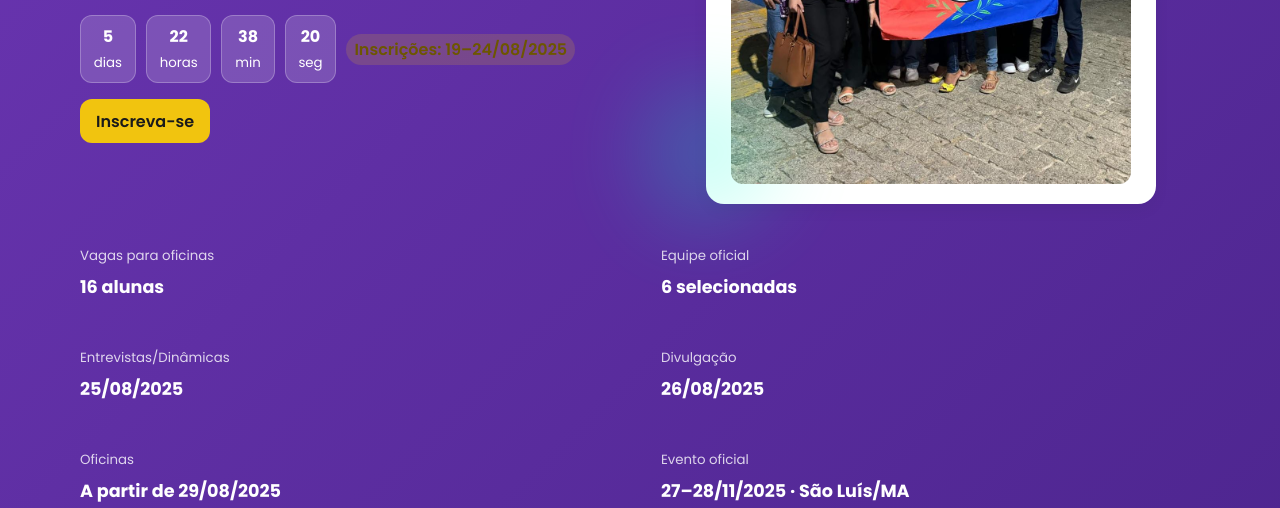
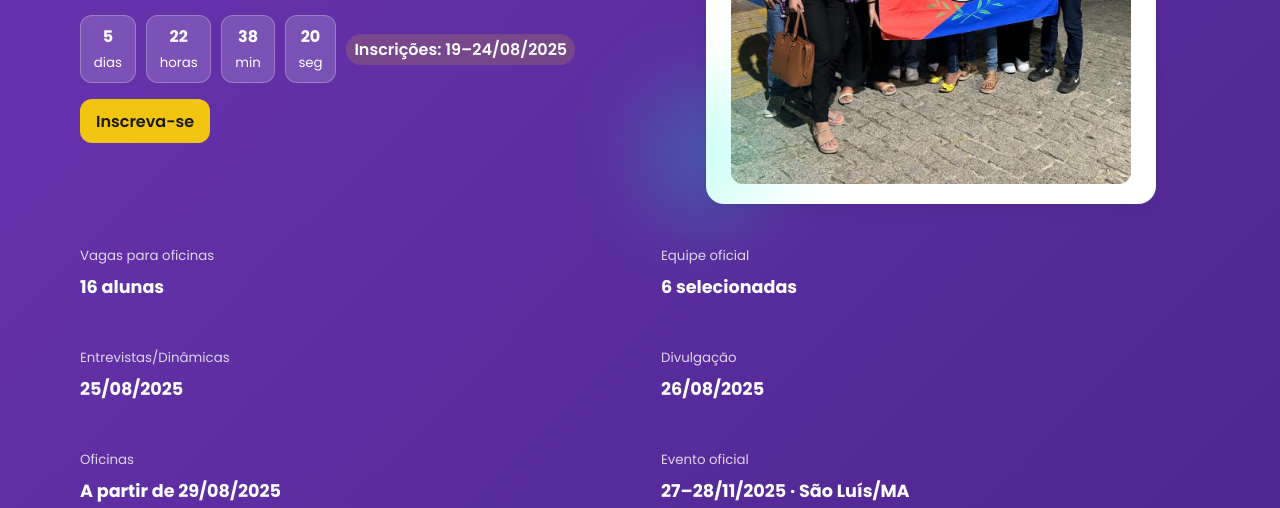
Before and after one commit to iema-newtonbello/game-jam, a plain HTML site: page index.html in a window 1280 px wide. Shown: the part 292-800 px from the top of the page. Drawn offline with Linux system fonts and the light colour scheme.

Commit message:
Update index.html

```diff
--- a/index.html
+++ b/index.html
@@ -106,7 +106,7 @@
         <div class="time"><b id="hh">--</b><small>horas</small></div>
         <div class="time"><b id="mm">--</b><small>min</small></div>
         <div class="time"><b id="ss">--</b><small>seg</small></div>
-        <span class="pill">Inscrições: 19–24/08/2025</span>
+        <span class="pill" style="color:#ffffff;">Inscrições: 19–24/08/2025</span>
       </div>
 
       <a class="btn-inscrever" href="https://forms.gle/Pj8fg2HFbzswBE3E6" target="_blank" rel="noopener">Inscreva-se</a>
```
